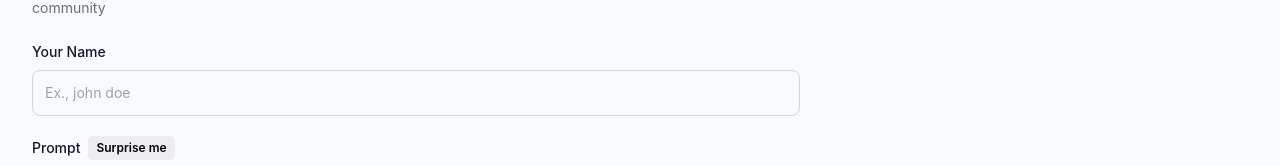
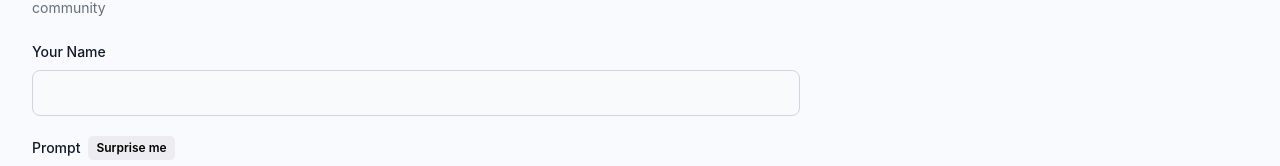
Before and after one commit to adityas1731/SynthVision, a React (Vite) app in the folder client/: page /create-post in a window 1280 px wide. Shown: the part 185-351 px from the top of the page. Built offline with nearby package versions, Linux system fonts and the light colour scheme; a web font is replaced by a local one.

Commit message:
UI changes

```diff
--- a/client/src/page/CreatePost.jsx
+++ b/client/src/page/CreatePost.jsx
@@ -90,7 +90,7 @@ const CreatePost = () => {
             labelName="Your Name"
             type="text"
             name="name"
-            placeholder="Ex., john doe"
+            placeholder=""
             value={form.name}
             handleChange={handleChange}
           />
```
Also changed, not shown: 2 other files (tests, documents, lock files or other folders).
